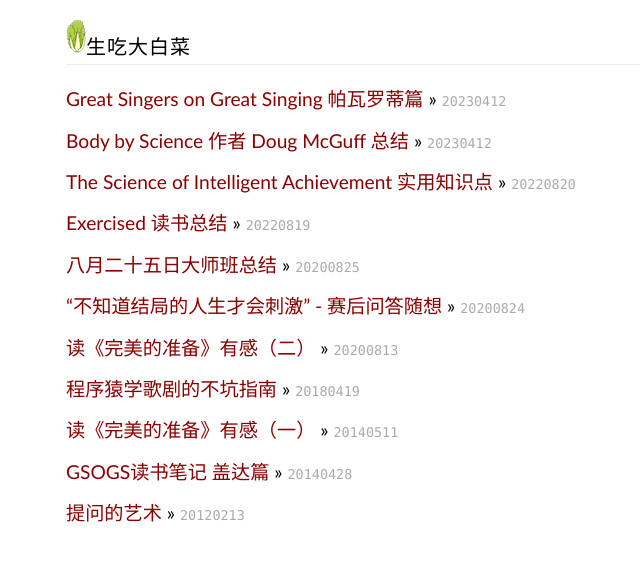
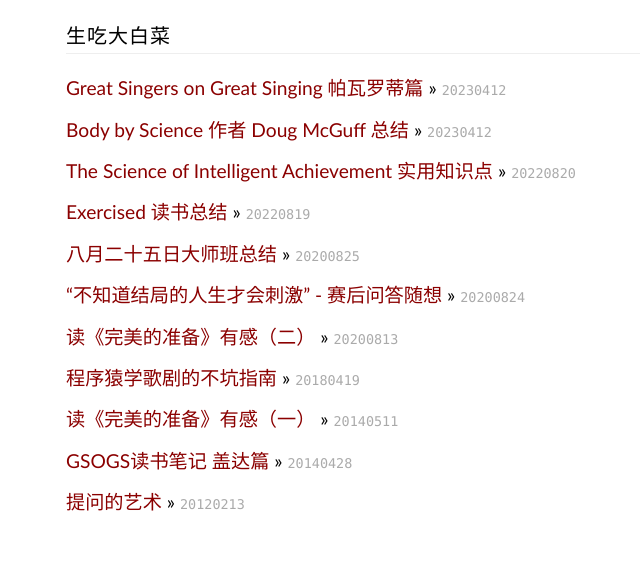
Before and after one commit to kwopera/kwopera.github.io, a Jekyll site: the page built from index.html, in a window 1280 px wide. Shown: the top 561 px of the page, without its empty margins (214-854 px from the left). Built offline with Jekyll 4.4.1, drawn with Linux system fonts in a browser that asks for light colours.

Commit message:
delete icon

```diff
--- a/_layouts/default.html
+++ b/_layouts/default.html
@@ -21,7 +21,7 @@
       <header class="masthead clearfix">
 
         <div class="site-info">
-          <h1 class="site-name"><a href="{{ site.baseurl }}/"><img src="{{ site.baseurl }}/images/cabbage.png" />{{ site.name }}</a></h1>
+          <h1 class="site-name"><a href="{{ site.baseurl }}/">{{ site.name }}</a></h1>
         </div>
       </header>
     </div>
```
Also changed, not shown: _config.yml (line endings or trailing spaces), 1 other file.
